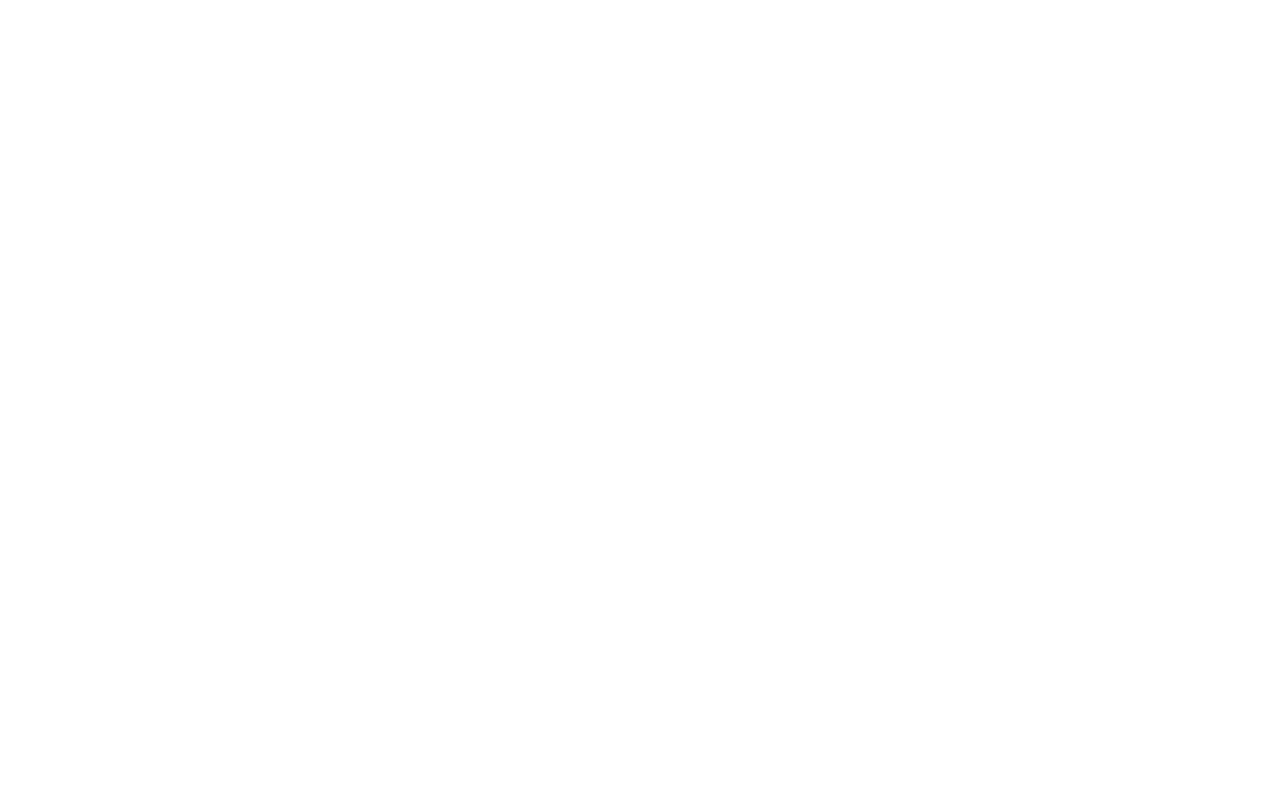
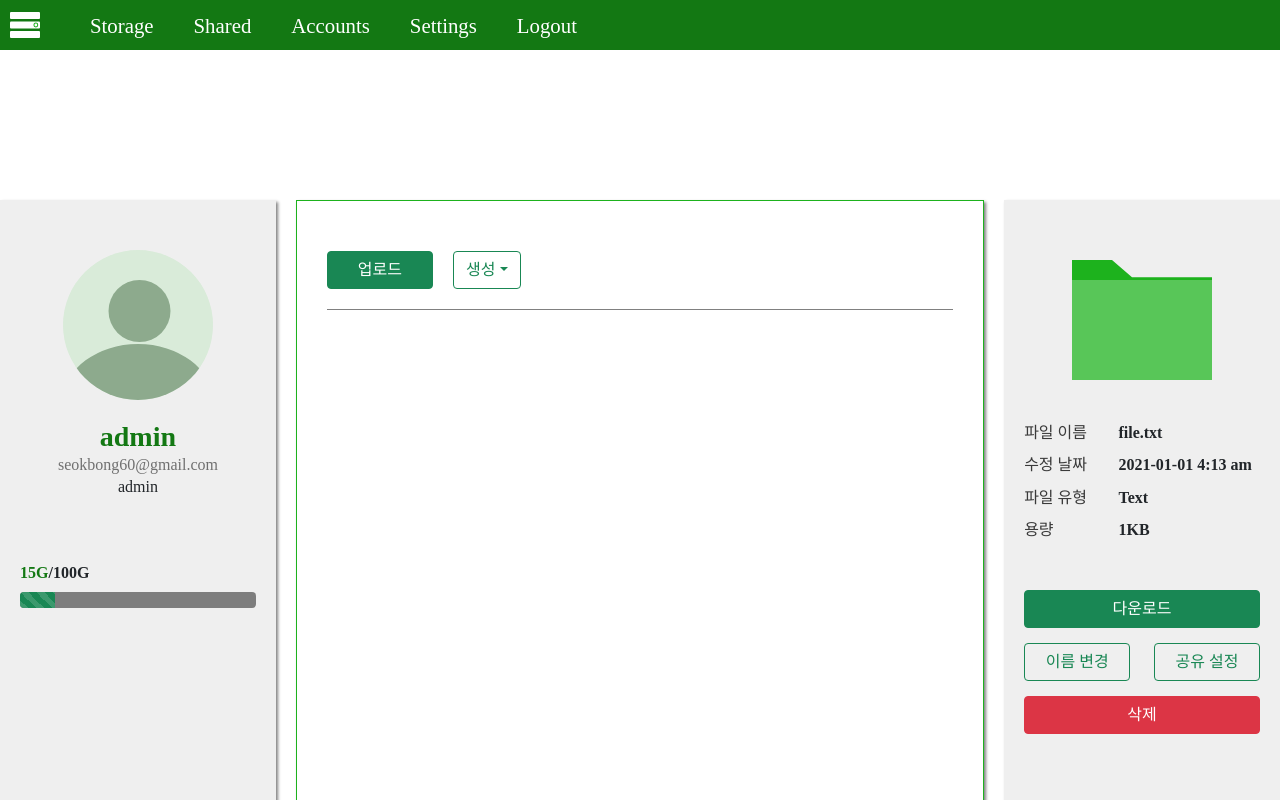
Before and after one commit to SweetCase-Cobalto/MicroCloudChip-NATURAL, a React (Create React App) app in the folder web/: page /storage in a window 1280 px wide. Shown: the top 800 px of the page. Built offline with nearby package versions, Linux system fonts and the light colour scheme.

Commit message:
add file list page without file list compoennt

```diff
--- a/web/src/App.js
+++ b/web/src/App.js
@@ -3,6 +3,7 @@
 // Path
 import LoginPage from './page/LoginPage';
 import SettingsPage from './page/SettingsPage';
+import StoragePage from './page/StoragePage';
 
 const App = () => {
 
@@ -10,6 +11,7 @@
         <div>
             <Route exact path='/' component={LoginPage} />
             <Route exact path='/settings' component={SettingsPage} />
+            <Route path="/storage/" component={StoragePage} />
         </div>
     );
 }
--- a/web/src/components/Navbar.jsx
+++ b/web/src/components/Navbar.jsx
@@ -1,4 +1,5 @@
 import styled from "styled-components"
+import { Link } from "react-router-dom";
 
 import NavIcon from "../asset/img/nav-icon.svg"
 
@@ -8,10 +9,10 @@
     return (
         <Layout>
             <img src={NavIcon} width="30px" height="30px" style={{ margin: "10px" }} alt="navbar icon" />
-            <TextItemLayer>Storage</TextItemLayer>
+            <TextItemLayer><Link to="/storage/root" style={{ textDecoration: "none"}}>Storage</Link></TextItemLayer>
             <TextItemLayer>Shared</TextItemLayer>
             <TextItemLayer>Accounts</TextItemLayer>
-            <TextItemLayer>Settings</TextItemLayer>
+            <TextItemLayer><Link to="/settings">Settings</Link></TextItemLayer>
             <TextItemLayer style={{ float: "right" }}>Logout</TextItemLayer>
         </Layout>
     );
--- /dev/null
+++ b/web/src/components/accountComponent/AccountStatus.jsx
@@ -0,0 +1,50 @@
+import styled from "styled-components";
+import { Image, ProgressBar } from "react-bootstrap";
+
+const AccountStatus = (props) => {
+
+    let name = props.accountName;
+    let email = props.accountEmail;
+    let type = props.accountType;
+    let capacityStorage = props.capacityStorage;
+    let usedStorage = props.usedStorage;
+    let usrIcon = props.userImgLink;
+
+    let gage = (usedStorage / capacityStorage) * 100;
+
+    return (
+        <Layout>
+            <center style={{ marginBottom: "80px" }} >
+                <Image src={usrIcon} width="150px" height="150px" roundedCircle />
+                <h3 style={{ marginTop: "20px", fontWeight: "bold", color: "#137813" }}>{name}</h3>
+                <p style={{ color: "#707070"}}>{email}</p>
+                <p>{type}</p>
+            </center>
+            <div style={{ fontWeight: "bold" }}>
+                <div style={{ marginBottom: "15px" }}>
+                    <span style={{color: "#137813" }}>{usedStorage}G</span>
+                    <span>/{capacityStorage}G</span>
+                </div>
+                <ProgressBar style={{ width: "100%", backgroundColor: "#7D7D7D"}} striped variant="success" now={gage} />
+            </div>
+        </Layout>
+    );
+}
+export default AccountStatus;
+
+const Layout = styled.div`
+    line-height: 0.4em;
+
+    font-family: "Gothic A1";
+    width: 330px;
+    margin-right: 20px;
+
+    box-shadow: 2px 2px 3px gray;
+
+    padding-top: 50px;
+    padding-bottom: 100px;
+    padding-left: 20px;
+    padding-right: 20px;
+
+    background-color: #EFEFEF;
+`
--- /dev/null
+++ b/web/src/components/storageComponent/FileListComponent.jsx
@@ -0,0 +1,41 @@
+import styled from "styled-components";
+import { Button, Dropdown } from "react-bootstrap";
+
+const FileListComponent = (props) => {
+
+    let allRootArr = props.allRootArr;
+    return (
+        <Layout>
+            <h3 style={{ fontWeight: "bold" }}>{allRootArr}</h3>
+
+            <div style={{ marginTop: "20px", display: "flex" }}>
+                <Button variant="success" style={{ marginRight: "20px", padding: "0px 30px 0px 30px" }}>업로드</Button>
+                <Dropdown>
+                    <Dropdown.Toggle variant="outline-success" id="item-adder">
+                        생성
+                    </Dropdown.Toggle>
+
+                    <Dropdown.Menu>
+                        <Dropdown.Item onClick={e => {console.log(e)}}>디렉토리 생성</Dropdown.Item>
+                    </Dropdown.Menu>
+                </Dropdown>
+            </div>
+
+            <div style={{ backgroundColor: "gray", width: "100%", height:"1px", marginTop: "20px", marginBottom: "20px" }} />
+        </Layout>
+    );
+}
+export default FileListComponent;
+
+const Layout = styled.div`
+    line-height: 0.4em;
+
+    font-family: "Gothic A1";
+    width: 65%;
+    height: 100vh;
+
+    border: 1.2px solid #1DB21D;
+    box-shadow: 2px 2px 3px gray;
+
+    padding: 30px;
+`;
--- /dev/null
+++ b/web/src/components/storageComponent/FileStatusComponent.jsx
@@ -0,0 +1,74 @@
+import styled from "styled-components";
+import { Image, Button } from "react-bootstrap";
+
+import ExampleImg from '../../asset/img/icons/dir.svg'
+
+const FileStatusComponent = () => {
+    return (
+        <Layout>
+            <center style={{ marginBottom: "40px" }}>
+                <Image src={ExampleImg} width="140px" height="140px" />
+            </center>
+
+            <div style={{ marginBottom: "40px" }}>
+                <TextLayer>
+                    <KeyLayer>파일 이름</KeyLayer>
+                    <ValueLayer>file.txt</ValueLayer>
+                </TextLayer>
+
+                <TextLayer>
+                    <KeyLayer>수정 날짜</KeyLayer>
+                    <ValueLayer>2021-01-01 4:13 am</ValueLayer>
+                </TextLayer>
+
+                <TextLayer>
+                    <KeyLayer>파일 유형</KeyLayer>
+                    <ValueLayer>Text</ValueLayer>
+                </TextLayer>
+
+                <TextLayer>
+                    <KeyLayer>용량</KeyLayer>
+                    <ValueLayer>1KB</ValueLayer>
+                </TextLayer>
+            </div>
+
+            <Button variant="success" style={{ width: "100%", marginBottom: "15px"}}>다운로드</Button>
+            <div style={{ marginBottom: "15px", display: "flex" }}>
+                <Button variant="outline-success" style={{ width: "50%", marginRight: "10%"}}>이름 변경</Button>
+                <Button variant="outline-success" style={{ width: "50%"}}>공유 설정</Button>
+            </div>
+            <Button variant="danger" style={{ width: "100%", marginBottom: "15px"}}>삭제</Button>
+        </Layout>
+    );
+}
+export default FileStatusComponent;
+
+const Layout = styled.div`
+    line-height: 0.4em;
+
+    font-family: "Gothic A1";
+    width: 330px;
+    margin-left: 20px;
+
+    box-shadow: 2px 2px 3px gray;
+
+    padding-top: 50px;
+    padding-bottom: 100px;
+    padding-left: 20px;
+    padding-right: 20px;
+
+    background-color: #EFEFEF;
+`
+const TextLayer = styled.div`
+    width: 100%;
+    display: flex;
+    margin-bottom: 10px;
+`
+const KeyLayer = styled.p`
+    width: 40%;
+    color: #3A3A3A;
+`
+const ValueLayer = styled.p`
+    width: 60%;
+    font-weight: bold;
+`
--- a/web/src/page/LoginPage.jsx
+++ b/web/src/page/LoginPage.jsx
@@ -14,6 +14,11 @@
     // Checking if is First Setting
     // TODO Redux 저장 권유
 
+    const loginBtnEvent = () => {
+
+        history.push('/storage/root');
+    }
+
     return (
         <Layer>
             <Helmet>
@@ -23,7 +28,7 @@
                 <center>
                     <img src={LogoImg} alt="logo" width="60%" style={{ marginBottom: "15px" }}/>
                     <p>server: {hostToStr}</p>
-                    <LoginSection>
+                    <LoginSection onSubmit={loginBtnEvent}>
                         <EditSection>
                             <EditLabel>NAME</EditLabel>
                             <EditText type="text" />
--- a/web/src/page/SettingsPage.jsx
+++ b/web/src/page/SettingsPage.jsx
@@ -1,8 +1,8 @@
 import styled from "styled-components";
 import Navbar from "../components/Navbar";
-import {Image, Form, Button} from "react-bootstrap";
 import Footer from "../components/Footer";
 import AccountUpdaterForm from "../components/formComponents/AccountUpdaterForm";
+import { Helmet } from "react-helmet";
 
 import '../asset/font/font.css'
 
@@ -10,6 +10,9 @@
 
     return (
         <div>
+            <Helmet>
+                <title>Settings</title>
+            </Helmet>
             <Navbar />
             <Layer>
                 <h3 style={{ fontWeight: "bold" }}>관리자 계정</h3>
--- /dev/null
+++ b/web/src/page/StoragePage.jsx
@@ -0,0 +1,55 @@
+import Navbar from '../components/Navbar';
+import Footer from '../components/Footer';
+import {Helmet} from 'react-helmet'
+import styled from 'styled-components';
+
+import AccountStatus from '../components/accountComponent/AccountStatus';
+import FileStatusComponent from '../components/storageComponent/FileStatusComponent';
+import FileListComponent from '../components/storageComponent/FileListComponent';
+
+import usrIcon from '../asset/img/icons/user-icon.svg';
+
+import 'bootstrap/dist/css/bootstrap.min.css';
+
+const StoragePage = (props, {history}) => {
+
+    // Storages (MB 단위)
+    let capacityStorage = 100
+    let usedStroage = 15
+
+
+    // example file list
+    let allRootArr = window.location.pathname.split('/').slice(2);
+
+    return (
+        <div>
+            <Helmet>
+                <title>Storage</title>
+            </Helmet>
+            <Navbar />
+            <Layout>
+                <AccountStatus
+                    accountName="admin"
+                    accountEmail="seokbong60@gmail.com"
+                    accountType="admin"
+
+                    capacityStorage={capacityStorage}
+                    usedStorage={usedStroage}
+
+                    userImgLink={usrIcon}
+                />
+                <FileListComponent
+                    allRootArr={allRootArr}
+                />
+                <FileStatusComponent />
+            </Layout>
+            <Footer />
+        </div>
+    );
+}
+const Layout = styled.div`
+    display: flex;
+    margin-top: 150px;
+`
+
+export default StoragePage;
```
